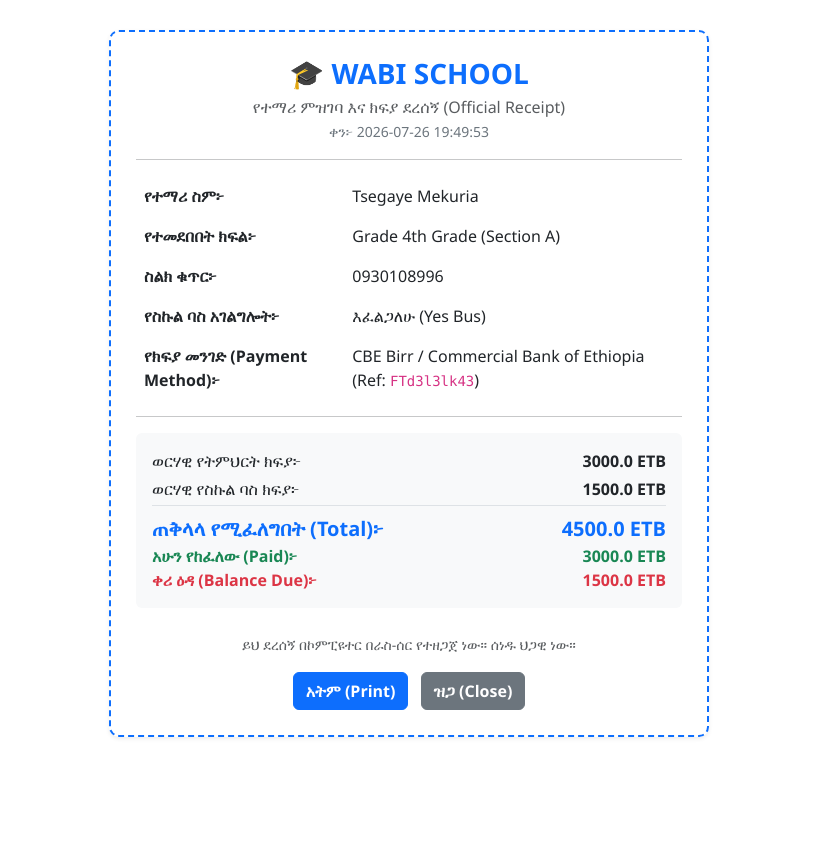
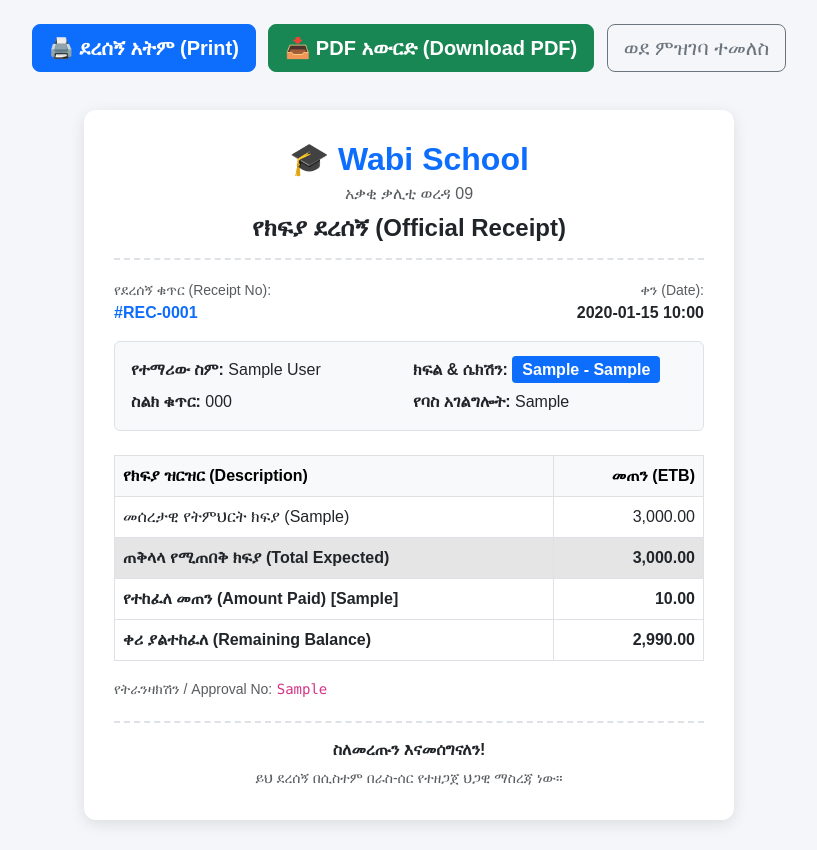
Before and after one commit to kiyya1/Schools_Manager, a Flask app: page /receipt/1 in a window 1280 px wide. Shown: the whole page, without its empty margins (231-1048 px from the left). Before the commit the page ends 738 px from the top, so only its background shows below. Run offline with Flask 3, Linux system fonts and the light colour scheme; tables that the repository leaves empty hold one stand-in row (values such as "Sample post").

Commit message:
Added receipts and fixed admin

```diff
--- a/app.py
+++ b/app.py
@@ -1,183 +1,213 @@
 import os
-import sys
-import string
+from io import BytesIO
 from datetime import datetime
-from flask import Flask, render_template, request, redirect, url_for, flash, session
+from flask import Flask, render_template, request, redirect, url_for, flash, session, send_file, make_response
 from flask_sqlalchemy import SQLAlchemy
-from werkzeug.security import generate_password_hash, check_password_hash
+from xhtml2pdf import pisa
 
 app = Flask(__name__)
-app.secret_key = 'kiyya_secret_key_123'
+app.secret_key = 'super-secret-key-change-this'
 
-# Database Configuration (SQLite)
-app.config['SQLALCHEMY_DATABASE_URI'] = 'sqlite:///students.db'
+BASE_DIR = os.path.abspath(os.path.dirname(__file__))
+app.config['SQLALCHEMY_DATABASE_URI'] = 'sqlite:///' + os.path.join(BASE_DIR, 'database.db')
 app.config['SQLALCHEMY_TRACK_MODIFICATIONS'] = False
 
 db = SQLAlchemy(app)
 
-# Database Models
-class User(db.Model):
-    id = db.Column(db.Integer, primary_key=True)
-    username = db.Column(db.String(80), unique=True, nullable=False)
-    password_hash = db.Column(db.String(200), nullable=False)
-
-class FeeSetting(db.Model):
-    id = db.Column(db.Integer, primary_key=True)
-    tuition_fee = db.Column(db.Float, default=3000.0)
-    bus_fee = db.Column(db.Float, default=1500.0)
-
 class Student(db.Model):
     id = db.Column(db.Integer, primary_key=True)
     full_name = db.Column(db.String(100), nullable=False)
-    grade = db.Column(db.String(20), nullable=False)
-    section = db.Column(db.String(10), default='A')
-    phone = db.Column(db.String(20), nullable=True)
-    bus_service = db.Column(db.String(50), default='አልፈልግም (No Bus)')
-    bus_fee = db.Column(db.Float, default=0.0)
-    tuition_fee = db.Column(db.Float, default=0.0)
-    total_expected = db.Column(db.Float, default=0.0)
-    amount_paid = db.Column(db.Float, default=0.0)
-    balance_due = db.Column(db.Float, default=0.0)
+    grade = db.Column(db.String(50), nullable=False)
+    section = db.Column(db.String(10), nullable=False, default='A')
+    phone = db.Column(db.String(20), nullable=False)
+    bus_service = db.Column(db.String(50), nullable=True)
     address = db.Column(db.String(200), nullable=True)
-    payment_method = db.Column(db.String(50), nullable=True)
+    payment_type = db.Column(db.String(50), nullable=False)
+    payment_method = db.Column(db.String(50), nullable=False)
     ft_approval_no = db.Column(db.String(100), nullable=True)
-    payment_type = db.Column(db.String(50), nullable=True)
+    amount_paid = db.Column(db.Float, nullable=False, default=0.0)
     status = db.Column(db.String(20), default='Pending')
-    date_registered = db.Column(db.String(50), default=lambda: datetime.now().strftime("%Y-%m-%d %H:%M:%S"))
+    created_at = db.Column(db.DateTime, default=datetime.utcnow)
+
+class Setting(db.Model):
+    id = db.Column(db.Integer, primary_key=True)
+    monthly_fee = db.Column(db.Float, default=3000.0)
+    term_fee = db.Column(db.Float, default=8000.0)
+    bus_fee = db.Column(db.Float, default=1500.0)
+    class_capacity = db.Column(db.Integer, default=30)
+    default_address = db.Column(db.String(200), default="አቃቂ ቃሊቲ ወረዳ 09")
+
+class AdminUser(db.Model):
+    id = db.Column(db.Integer, primary_key=True)
+    username = db.Column(db.String(50), unique=True, nullable=False)
+    password = db.Column(db.String(100), nullable=False)
 
 with app.app_context():
     db.create_all()
-    # Default Admin (admin / admin123)
-    if not User.query.filter_by(username='admin').first():
-        db.session.add(User(username='admin', password_hash=generate_password_hash('admin123')))
-    # Default Fees
-    if not db.session.get(FeeSetting, 1):
-        db.session.add(FeeSetting(id=1, tuition_fee=3000.0, bus_fee=1500.0))
+    if not AdminUser.query.filter_by(username='admin').first():
+        db.session.add(AdminUser(username='admin', password='adminpassword'))
+    if not Setting.query.first():
+        db.session.add(Setting())
     db.session.commit()
 
-# --- Helper Function ---
-def get_fees():
-    setting = db.session.get(FeeSetting, 1)
-    if setting:
-        return setting.tuition_fee, setting.bus_fee
-    return 3000.0, 1500.0
+def get_next_section(grade, capacity):
+    existing_count = Student.query.filter_by(grade=grade).count()
+    section_index = existing_count // capacity
+    return chr(65 + section_index)
 
-# --- Public Routes ---
 @app.route('/')
-def register_page():
-    tuition, bus = get_fees()
-    return render_template('register.html', bus_fee=bus, tuition_fee=tuition)
+@app.route('/register')
+def register():
+    settings = Setting.query.first()
+    return render_template('register.html', settings=settings)
 
 @app.route('/add_student', methods=['POST'])
 def add_student():
-    tuition, bus = get_fees()
+    settings = Setting.query.first()
+    capacity = settings.class_capacity if settings else 30
 
-    full_name = request.form.get('full_name')
     grade = request.form.get('grade')
-    phone = request.form.get('phone')
-    bus_choice = request.form.get('bus_service', 'አልፈልግም (No Bus)')
-    address = request.form.get('address')
-    payment_method = request.form.get('payment_method')
-    ft_approval_no = request.form.get('ft_approval_no')
-    payment_type = request.form.get('payment_type')
-    amount_paid = float(request.form.get('amount_paid', 0))
-
-    # ራስ-ሰር የባስ ክፍያ እና ጠቅላላ ሂሳብ ስሌት
-    actual_bus_fee = bus if bus_choice == 'እፈልጋለሁ (Yes Bus)' else 0.0
-    total_expected = tuition + actual_bus_fee
-    balance_due = total_expected - amount_paid
-
-    existing_count = Student.query.filter_by(grade=grade).count()
-    section_index = existing_count // 30
-    assigned_section = string.ascii_uppercase[section_index % 26]
+    assigned_section = get_next_section(grade, capacity)
 
     new_student = Student(
-        full_name=full_name, grade=grade, section=assigned_section,
-        phone=phone, bus_service=bus_choice, bus_fee=actual_bus_fee,
-        tuition_fee=tuition, total_expected=total_expected,
-        amount_paid=amount_paid, balance_due=balance_due,
-        address=address, payment_method=payment_method,
-        ft_approval_no=ft_approval_no, payment_type=payment_type,
-        status='Pending'
+        full_name=request.form.get('full_name'),
+        grade=grade,
+        section=assigned_section,
+        phone=request.form.get('phone'),
+        bus_service=request.form.get('bus_service'),
+        address=request.form.get('address'),
+        payment_type=request.form.get('payment_type'),
+        payment_method=request.form.get('payment_method'),
+        ft_approval_no=request.form.get('ft_approval_no'),
+        amount_paid=float(request.form.get('amount_paid', 0))
     )
     db.session.add(new_student)
     db.session.commit()
 
-    flash(f'የተማሪ {full_name} ምዝገባ ተጠናቋል! ጠቅላላ የሚፈለግበት፦ {total_expected} ETB', 'success')
-    return redirect(url_for('register_page'))
+    flash('ተማሪው በስኬት ተመዝግቧል!', 'success')
+    return redirect(url_for('view_receipt', student_id=new_student.id))
 
-# --- Auth Routes ---
+@app.route('/receipt/<int:student_id>')
+def view_receipt(student_id):
+    student = Student.query.get_or_404(student_id)
+    settings = Setting.query.first()
+
+    base_fee = (settings.term_fee if settings else 8000.0) if student.payment_type == 'Term Fee' else (settings.monthly_fee if settings else 3000.0)
+    bus_fee = (settings.bus_fee if settings else 1500.0) if (student.bus_service and ('Bus Needed' in student.bus_service or 'እፈልጋለሁ' in student.bus_service)) else 0.0
+    total_expected = base_fee + bus_fee
+    remaining_balance = max(0.0, total_expected - student.amount_paid)
+
+    return render_template('receipt.html', student=student, settings=settings, base_fee=base_fee, bus_fee=bus_fee, total_expected=total_expected, remaining_balance=remaining_balance)
+
+@app.route('/download_receipt_pdf/<int:student_id>')
+def download_receipt_pdf(student_id):
+    student = Student.query.get_or_404(student_id)
+    settings = Setting.query.first()
+
+    base_fee = (settings.term_fee if settings else 8000.0) if student.payment_type == 'Term Fee' else (settings.monthly_fee if settings else 3000.0)
+    bus_fee = (settings.bus_fee if settings else 1500.0) if (student.bus_service and ('Bus Needed' in student.bus_service or 'እፈልጋለሁ' in student.bus_service)) else 0.0
+    total_expected = base_fee + bus_fee
+    remaining_balance = max(0.0, total_expected - student.amount_paid)
+
+    rendered_html = render_template('receipt.html', student=student, settings=settings, base_fee=base_fee, bus_fee=bus_fee, total_expected=total_expected, remaining_balance=remaining_balance, is_pdf=True)
+
+    pdf_out = BytesIO()
+    pisa_status = pisa.CreatePDF(BytesIO(rendered_html.encode('utf-8')), dest=pdf_out)
+
+    if pisa_status.err:
+        return "PDF መፍጠር አልተቻለም", 500
+
+    response = make_response(pdf_out.getvalue())
+    response.headers['Content-Type'] = 'application/pdf'
+    response.headers['Content-Disposition'] = f'attachment; filename=Receipt_{student.id}.pdf'
+    return response
+
 @app.route('/login', methods=['GET', 'POST'])
 def login():
     if request.method == 'POST':
-        user = User.query.filter_by(username=request.form.get('username')).first()
-        if user and check_password_hash(user.password_hash, request.form.get('password')):
-            session['user_id'] = user.id
-            session['username'] = user.username
-            return redirect(url_for('admin_dashboard'))
-        flash('የተሳሳተ Username ወይም Password!', 'danger')
+        user = AdminUser.query.filter_by(username=request.form.get('username'), password=request.form.get('password')).first()
+        if user:
+            session['logged_in'] = True
+            return redirect('/admin')
+        flash('የተሳሳተ የተጠቃሚ ስም ወይም የይለፍ ቃል!', 'danger')
     return render_template('login.html')
 
+@app.route('/logout')
+def logout():
+    session.pop('logged_in', None)
+    return redirect('/login')
+
 @app.route('/admin')
-def admin_dashboard():
-    if 'user_id' not in session:
-        return redirect(url_for('login'))
-    tuition, bus = get_fees()
+def admin():
+    if not session.get('logged_in'):
+        return redirect('/login')
+
+    settings = Setting.query.first()
+    if not settings:
+        settings = Setting()
+        db.session.add(settings)
+        db.session.commit()
+
     students = Student.query.order_by(Student.id.desc()).all()
-    return render_template('admin.html', students=students, tuition_fee=tuition, bus_fee=bus)
+    total_students = len(students)
+    total_paid = sum(s.amount_paid for s in students if s.amount_paid)
 
-@app.route('/update_fees', methods=['POST'])
-def update_fees():
-    if 'user_id' not in session:
-        return redirect(url_for('login'))
-    setting = db.session.get(FeeSetting, 1)
-    if setting:
-        setting.tuition_fee = float(request.form.get('tuition_fee', 3000))
-        setting.bus_fee = float(request.form.get('bus_fee', 1500))
-        db.session.commit()
-        flash('የክፍያ ዋጋዎች በስኬት ተሻሽለዋል!', 'success')
-    return redirect(url_for('admin_dashboard'))
+    student_data = []
+    total_expected = 0.0
 
-@app.route('/receipt/<int:id>')
-def print_receipt(id):
-    student = db.session.get(Student, id)
-    if not student:
-        flash('ተማሪው አልተገኘም!', 'danger')
-        return redirect(url_for('admin_dashboard'))
-    return render_template('receipt.html', student=student)
+    for s in students:
+        base_fee = settings.term_fee if s.payment_type == 'Term Fee' else settings.monthly_fee
+        bus_addon = settings.bus_fee if (s.bus_service and ('Bus Needed' in s.bus_service or 'እፈልጋለሁ' in s.bus_service)) else 0.0
+        expected = base_fee + bus_addon
+        remaining = max(0.0, expected - s.amount_paid)
 
-@app.route('/change_password', methods=['POST'])
-def change_password():
-    if 'user_id' not in session:
-        return redirect(url_for('login'))
-    user = db.session.get(User, session['user_id'])
-    old_pw = request.form.get('old_password')
-    new_pw = request.form.get('new_password')
+        total_expected += expected
+        student_data.append({'student': s, 'expected': expected, 'paid': s.amount_paid, 'remaining': remaining})
 
-    if user and check_password_hash(user.password_hash, old_pw):
-        user.password_hash = generate_password_hash(new_pw)
-        db.session.commit()
-        flash('የይለፍ ቃልህ በስኬት ተቀይሯል!', 'success')
-    else:
-        flash('የድሮው የይለፍ ቃል የተሳሳተ ነው!', 'danger')
-    return redirect(url_for('admin_dashboard'))
+    total_unpaid = max(0.0, total_expected - total_paid)
+
+    return render_template('admin.html', student_data=student_data, total_students=total_students, total_expected=total_expected, total_paid=total_paid, total_unpaid=total_unpaid, settings=settings)
+
+@app.route('/update_settings', methods=['POST'])
+def update_settings():
+    if not session.get('logged_in'):
+        return redirect('/login')
+    settings = Setting.query.first()
+    if not settings:
+        settings = Setting()
+        db.session.add(settings)
+
+    settings.monthly_fee = float(request.form.get('monthly_fee', 3000))
+    settings.term_fee = float(request.form.get('term_fee', 8000))
+    settings.bus_fee = float(request.form.get('bus_fee', 1500))
+    settings.class_capacity = int(request.form.get('class_capacity', 30))
+    db.session.commit()
+    flash('ቅንብሮች በስኬት ተቀይረዋል!', 'success')
+    return redirect('/admin')
+
+@app.route('/approve_student/<int:id>')
+def approve_student(id):
+    if not session.get('logged_in'): return redirect('/login')
+    s = Student.query.get_or_404(id)
+    s.status = 'Approved'
+    db.session.commit()
+    return redirect('/admin')
+
+@app.route('/reject_student/<int:id>')
+def reject_student(id):
+    if not session.get('logged_in'): return redirect('/login')
+    s = Student.query.get_or_404(id)
+    s.status = 'Rejected'
+    db.session.commit()
+    return redirect('/admin')
 
 @app.route('/delete_student/<int:id>')
 def delete_student(id):
-    if 'user_id' not in session:
-        return redirect(url_for('login'))
-    student = db.session.get(Student, id)
-    if student:
-        db.session.delete(student)
-        db.session.commit()
-        flash(f'የተማሪ {student.full_name} መረጃ ተሰርዟል!', 'warning')
-    return redirect(url_for('admin_dashboard'))
-
-@app.route('/logout')
-def logout():
-    session.clear()
-    flash('ወጥተዋል!', 'info')
-    return redirect(url_for('login'))
+    if not session.get('logged_in'): return redirect('/login')
+    s = Student.query.get_or_404(id)
+    db.session.delete(s)
+    db.session.commit()
+    return redirect('/admin')
 
 if __name__ == '__main__':
-    app.run(host='127.0.0.1', port=5000, debug=True)
+    app.run(debug=True)
--- a/templates/receipt.html
+++ b/templates/receipt.html
@@ -2,85 +2,105 @@
 <html lang="am">
 <head>
     <meta charset="UTF-8">
-  <title>የምዝገባ ደረሰኝ — {{ student.full_name }}</title>
+    <meta name="viewport" content="width=device-width, initial-scale=1.0">
+    <title>ደረሰኝ #REC-{{ "%04d"|format(student.id) }}</title>
     <link href="https://cdn.jsdelivr.net/npm/bootstrap@5.3.0/dist/css/bootstrap.min.css" rel="stylesheet">
     <style>
-    body { background-color: #fff; font-family: 'Segoe UI', Tahoma, Geneva, Verdana, sans-serif; }
-    .receipt-box { border: 2px dashed #0d6efd; padding: 25px; border-radius: 10px; max-width: 600px; margin: 30px auto; }
+        body { background-color: #f4f6f9; font-family: Arial, sans-serif; color: #212529; }
+        .receipt-card { max-width: 650px; margin: 30px auto; background: #ffffff; border-radius: 12px; padding: 30px; box-shadow: 0 4px 15px rgba(0,0,0,0.1); }
+        .receipt-header { border-bottom: 2px dashed #dee2e6; padding-bottom: 15px; margin-bottom: 20px; }
+        .receipt-footer { border-top: 2px dashed #dee2e6; padding-top: 15px; margin-top: 20px; }
+        .badge-custom { padding: 5px 10px; border-radius: 4px; background-color: #0d6efd; color: white; font-weight: bold; }
         @media print {
-      .no-print { display: none; }
-      .receipt-box { border: 1px solid #000; }
+            body { background-color: #ffffff !important; }
+            .no-print { display: none !important; }
+            .receipt-card { box-shadow: none !important; border: none !important; margin: 0 !important; padding: 0 !important; width: 100% !important; max-width: 100% !important; }
         }
     </style>
 </head>
-<body onload="window.print()">
+<body>
 
     <div class="container">
-    <div class="receipt-box shadow-sm">
-      <div class="text-center mb-3">
-        <h3 class="fw-bold text-primary mb-1">🎓 WABI SCHOOL</h3>
-        <p class="text-muted mb-0">የተማሪ ምዝገባ እና ክፍያ ደረሰኝ (Official Receipt)</p>
-        <small class="text-secondary">ቀን፦ {{ student.date_registered }}</small>
+        {% if not is_pdf %}
+        <div class="text-center mt-4 mb-2 no-print">
+            <button onclick="window.print()" class="btn btn-primary btn-lg me-2 fw-bold mb-2">🖨️ ደረሰኝ አትም (Print)</button>
+            <a href="/download_receipt_pdf/{{ student.id }}" class="btn btn-success btn-lg me-2 fw-bold mb-2">📥 PDF አውርድ (Download PDF)</a>
+            <a href="/" class="btn btn-outline-secondary btn-lg mb-2">ወደ ምዝገባ ተመለስ</a>
         </div>
-      <hr>
+        {% endif %}
 
-      <table class="table table-borderless">
+        <div class="receipt-card">
+            <div class="receipt-header text-center">
+                <h2 class="fw-bold text-primary mb-1">🎓 Wabi School</h2>
+                <p class="text-muted mb-1">{{ settings.default_address if settings else 'አቃቂ ቃሊቲ ወረዳ 09' }}</p>
+                <h4 class="fw-bold text-dark mt-2 mb-0">የክፍያ ደረሰኝ (Official Receipt)</h4>
+            </div>
+
+            <div class="row mb-3">
+                <div class="col-6">
+                    <small class="text-muted d-block">የደረሰኝ ቁጥር (Receipt No):</small>
+                    <strong class="fs-6 text-primary">#REC-{{ "%04d"|format(student.id) }}</strong>
+                </div>
+                <div class="col-6 text-end">
+                    <small class="text-muted d-block">ቀን (Date):</small>
+                    <strong>{{ student.created_at.strftime('%Y-%m-%d %H:%M') if student.created_at else '2026-07-27' }}</strong>
+                </div>
+            </div>
+
+            <div class="bg-light p-3 rounded mb-4 border">
+                <div class="row g-2">
+                    <div class="col-6"><strong>የተማሪው ስም:</strong> {{ student.full_name }}</div>
+                    <div class="col-6"><strong>ክፍል & ሴክሽን:</strong> <span class="badge-custom">{{ student.grade }} - {{ student.section }}</span></div>
+                    <div class="col-6"><strong>ስልክ ቁጥር:</strong> {{ student.phone }}</div>
+                    <div class="col-6"><strong>የባስ አገልግሎት:</strong> {{ student.bus_service }}</div>
+                </div>
+            </div>
+
+            <table class="table table-bordered align-middle">
+                <thead class="table-light">
                     <tr>
-          <th>የተማሪ ስም፦</th>
-          <td>{{ student.full_name }}</td>
+                        <th>የክፍያ ዝርዝር (Description)</th>
+                        <th class="text-end">መጠን (ETB)</th>
                     </tr>
+                </thead>
+                <tbody>
                     <tr>
-          <th>የተመደበበት ክፍል፦</th>
-          <td>Grade {{ student.grade }} (Section {{ student.section }})</td>
+                        <td>መሰረታዊ የትምህርት ክፍያ ({{ student.payment_type }})</td>
+                        <td class="text-end">{{ "{:,.2f}".format(base_fee) }}</td>
                     </tr>
+                    {% if bus_fee > 0 %}
                     <tr>
-          <th>ስልክ ቁጥር፦</th>
-          <td>{{ student.phone }}</td>
+                        <td>የትራንስፖርት / ባስ ክፍያ</td>
+                        <td class="text-end">{{ "{:,.2f}".format(bus_fee) }}</td>
                     </tr>
-        <tr>
-          <th>የስኩል ባስ አገልግሎት፦</th>
-          <td>{{ student.bus_service }}</td>
+                    {% endif %}
+                    <tr class="fw-bold table-active">
+                        <td>ጠቅላላ የሚጠበቅ ክፍያ (Total Expected)</td>
+                        <td class="text-end">{{ "{:,.2f}".format(total_expected) }}</td>
                     </tr>
-        <tr>
-          <th>የክፍያ መንገድ (Payment Method)፦</th>
-          <td>{{ student.payment_method }} (Ref: <code>{{ student.ft_approval_no }}</code>)</td>
+                    <tr class="text-success fw-bold">
+                        <td>የተከፈለ መጠን (Amount Paid) [{{ student.payment_method }}]</td>
+                        <td class="text-end">{{ "{:,.2f}".format(student.amount_paid) }}</td>
                     </tr>
+                    {% if remaining_balance > 0 %}
+                    <tr class="text-danger fw-bold">
+                        <td>ቀሪ ያልተከፈለ (Remaining Balance)</td>
+                        <td class="text-end">{{ "{:,.2f}".format(remaining_balance) }}</td>
+                    </tr>
+                    {% endif %}
+                </tbody>
             </table>
 
-      <hr>
-
-      <div class="bg-light p-3 rounded mb-3">
-        <div class="d-flex justify-content-between mb-1">
-          <span>ወርሃዊ የትምህርት ክፍያ፦</span>
-          <strong>{{ student.tuition_fee }} ETB</strong>
-        </div>
-        <div class="d-flex justify-content-between mb-1">
-          <span>ወርሃዊ የስኩል ባስ ክፍያ፦</span>
-          <strong>{{ student.bus_fee }} ETB</strong>
-        </div>
-        <div class="d-flex justify-content-between fw-bold text-primary border-top pt-2 fs-5">
-          <span>ጠቅላላ የሚፈለግበት (Total)፦</span>
-          <span>{{ student.total_expected }} ETB</span>
-        </div>
-        <div class="d-flex justify-content-between text-success fw-bold">
-          <span>አሁን የከፈለው (Paid)፦</span>
-          <span>{{ student.amount_paid }} ETB</span>
-        </div>
-        {% if student.balance_due > 0 %}
-        <div class="d-flex justify-content-between text-danger fw-bold">
-          <span>ቀሪ ዕዳ (Balance Due)፦</span>
-          <span>{{ student.balance_due }} ETB</span>
+            {% if student.ft_approval_no %}
+            <div class="mb-3">
+                <small class="text-muted">የትራንዛክሽን / Approval No:</small>
+                <code>{{ student.ft_approval_no }}</code>
             </div>
             {% endif %}
-      </div>
 
-      <div class="text-center mt-4">
-        <small class="text-muted">ይህ ደረሰኝ በኮምፒዩተር በራስ-ሰር የተዘጋጀ ነው። ሰነዱ ህጋዊ ነው።</small>
-      </div>
-
-      <div class="text-center mt-3 no-print">
-        <button onclick="window.print()" class="btn btn-primary fw-bold me-2"><i class="bi bi-printer"></i> አትም (Print)</button>
-        <button onclick="window.close()" class="btn btn-secondary fw-bold">ዝጋ (Close)</button>
+            <div class="receipt-footer text-center">
+                <p class="fw-bold mb-1">ስለመረጡን እናመሰግናለን!</p>
+                <small class="text-muted">ይህ ደረሰኝ በሲስተም በራስ-ሰር የተዘጋጀ ህጋዊ ማስረጃ ነው።</small>
             </div>
         </div>
     </div>
```
Lines whose indentation alone changed are shown as unchanged.
